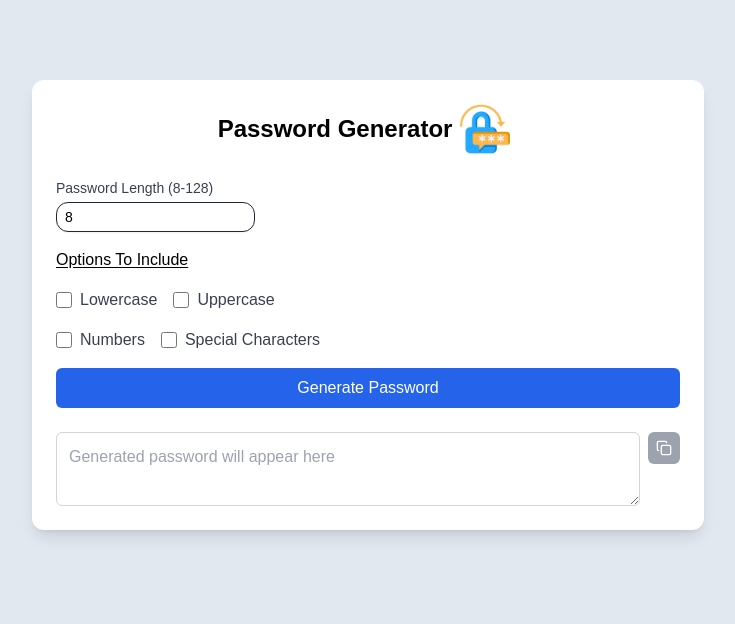
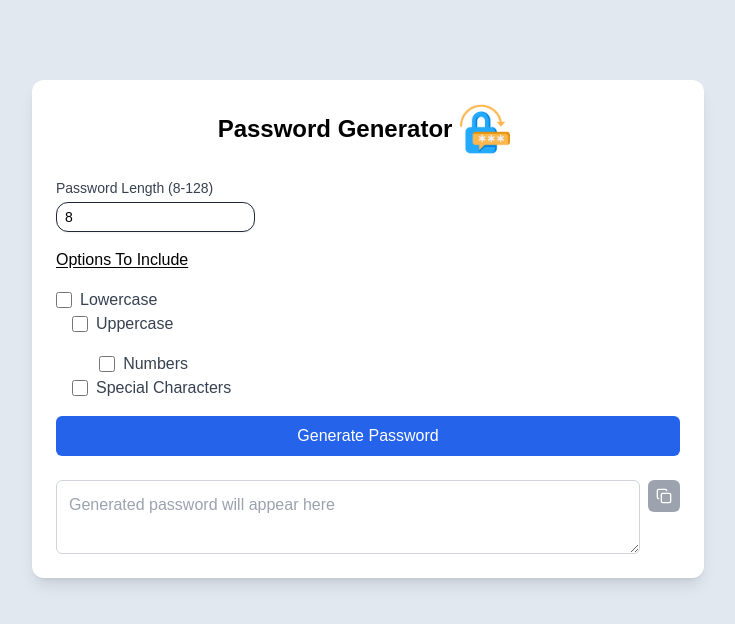
Before and after one commit to Amirlasalle/password-generator, a Next.js app in the folder password-generator/: page / in a window 1280 px wide. Shown: the top 624 px of the page, without its empty margins (272-1007 px from the left). Built offline with nearby package versions, Linux system fonts and the light colour scheme.

Commit message:
added sm:flex-col to check boxes.

```diff
--- a/password-generator/app/page.tsx
+++ b/password-generator/app/page.tsx
@@ -92,7 +92,7 @@ const PasswordGeneratorForm = () => {
         <p className="w-full flex items-center justify-start capitalize underline underline-offset-2">
           options to include
         </p>
-        <div className="flex items-start justify-start space-x-4">
+        <div className="flex sm:flex-col items-start justify-start space-x-4">
           <label className="flex items-center justify-start space-x-2">
             <input
               type="checkbox"
@@ -113,7 +113,7 @@ const PasswordGeneratorForm = () => {
           </label>
         </div>
 
-        <div className="flex items-center justify-center space-x-4">
+        <div className="flex sm:flex-col items-center justify-center space-x-4">
           <label className="flex items-center justify-start space-x-2 ">
             <input
               type="checkbox"
```
